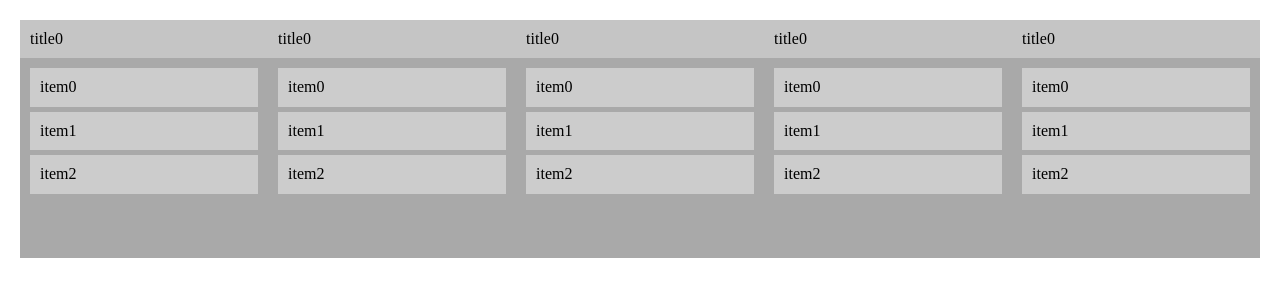
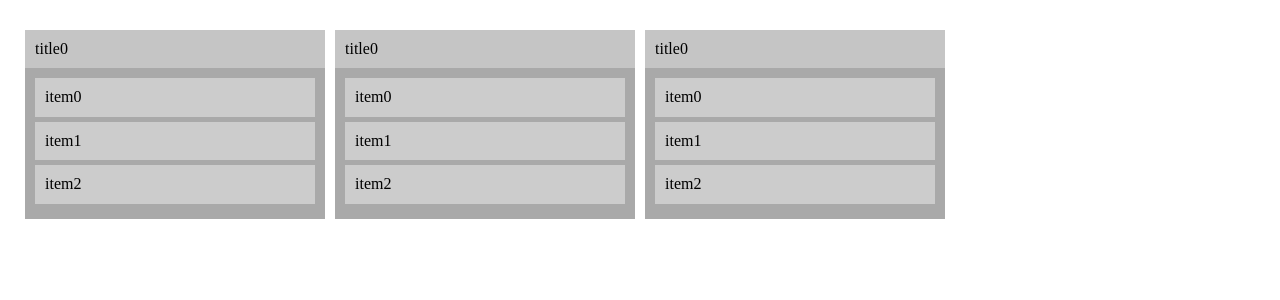
Before and after one commit to gluhenko-dv/DnD, a React (Create React App) app: page / in a window 1280 px wide. Shown: the top 300 px of the page. Built offline with nearby package versions, Linux system fonts and the light colour scheme; the HTML template or start-up script is replaced by a standard one.

Commit message:
add horizontal scroll on columnsWrapper

```diff
--- a/src/components/Column/Column.styles.scss
+++ b/src/components/Column/Column.styles.scss
@@ -1,7 +1,13 @@
 .column {
-  height: 100%;
-  min-height: 200px;
-  width: 300px;
+
+  min-height: 100px;
+  min-width: 300px;
+
+  height: fit-content;
+
+  &:not(:first-child) {
+    margin-left: 10px;
+  }
 
   &-header {
     padding: 10px;
@@ -14,6 +20,6 @@
 
   &-wrapper {
     padding: 10px;
-    min-height: 200px;
+    min-height: 60px;
   }
 }
--- a/src/components/ColumnsWrapper/ColumnsWrapper.styles.scss
+++ b/src/components/ColumnsWrapper/ColumnsWrapper.styles.scss
@@ -1,5 +1,8 @@
 .columns {
   display: flex;
-  justify-content: space-between;
-  width: 100%;
+  overflow: hidden;
+  overflow-x: scroll;
+  height: 95vh;
+  padding: 10px 5px 20px;
+  width: 75%;
 }
```
